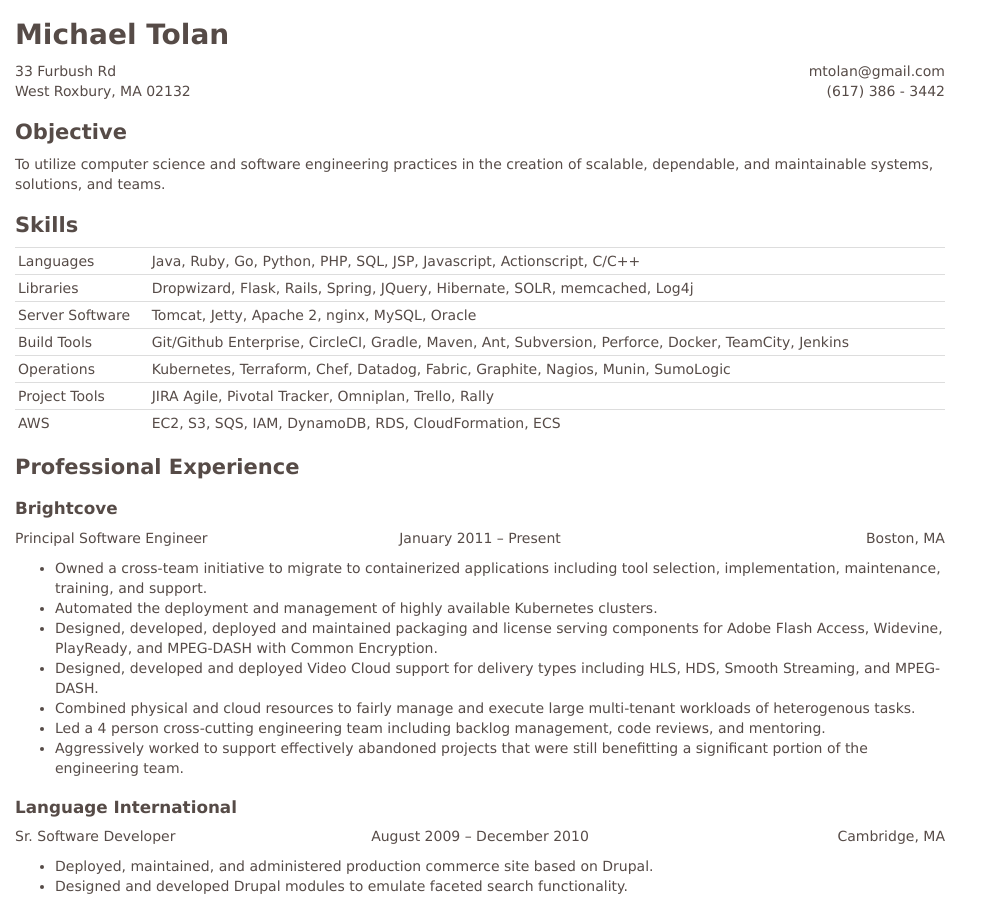
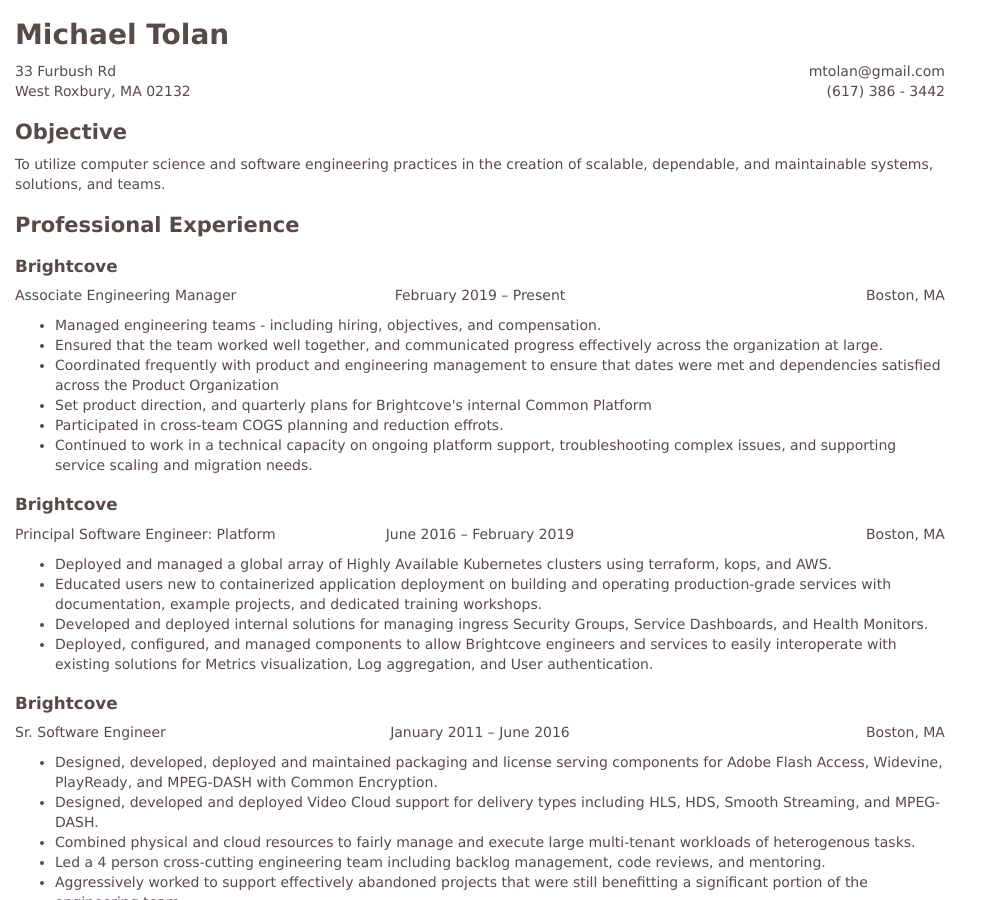
Before and after one commit to mtolan/mtolan.github.io, a Jekyll site: the page built from resume/index.html, in a window 1280 px wide and 900 px high. Shown: the whole window, without its empty margins (0-993 px from the left). Built offline with Jekyll 4.4.1, drawn with Linux system fonts in a browser that asks for light colours; some of the changed text lies outside the part shown.

Commit message:
Add management role; break out Platform role

```diff
--- a/resume/index.html
+++ b/resume/index.html
@@ -18,30 +18,55 @@
 ## Objective
 To utilize computer science and software engineering practices in the creation of scalable, dependable, and maintainable systems, solutions, and teams.
 
-## Skills
-
-|Languages|Java, Ruby, Go, Python, PHP, SQL, JSP, Javascript, Actionscript, C/C++|
-|Libraries|Dropwizard, Flask, Rails, Spring, JQuery, Hibernate, SOLR, memcached, Log4j|
-|Server Software|Tomcat, Jetty, Apache 2, nginx, MySQL, Oracle|
-|Build Tools|Git/Github Enterprise, CircleCI, Gradle, Maven, Ant, Subversion, Perforce, Docker, TeamCity, Jenkins|
-|Operations|Kubernetes, Terraform, Chef, Datadog, Fabric, Graphite, Nagios, Munin, SumoLogic|
-|Project Tools|JIRA Agile, Pivotal Tracker, Omniplan, Trello, Rally|
-|AWS|EC2, S3, SQS, IAM, DynamoDB, RDS, CloudFormation, ECS|
-{: .table}
-
 ## Professional Experience
 
 <section class="position">
 <h3>Brightcove</h3>
 <div class="row">
-	<p class="col-xs-4 title">Principal Software Engineer</p>
-	<p class="col-xs-4 dates">January 2011 – Present</p>
+	<p class="col-xs-4 title">Associate Engineering Manager</p>
+	<p class="col-xs-4 dates">February 2019 – Present</p>
 	<p class="col-xs-4 location">Boston, MA</p>
 </div>
 
 <ul>
-<li>Owned a cross-team initiative to migrate to containerized applications including tool selection, implementation, maintenance, training, and support.</li>
-<li>Automated the deployment and management of highly available Kubernetes clusters.</li>
+
+<li>Managed engineering teams - including hiring, objectives, and compensation.</li>
+<li>Ensured that the team worked well together, and communicated progress effectively across the organization at large.</li>
+<li>Coordinated frequently with product and engineering management to ensure that dates were met and dependencies satisfied across the Product Organization</li>
+<li>Set product direction, and quarterly plans for Brightcove's internal Common Platform</li>
+<li>Participated in cross-team COGS planning and reduction effrots.</li>
+<li>Continued to work in a technical capacity on ongoing platform support, troubleshooting complex issues, and supporting service scaling and migration needs.</li>
+
+</ul>
+</section>
+
+<section class="position">
+<h3>Brightcove</h3>
+<div class="row">
+	<p class="col-xs-4 title">Principal Software Engineer: Platform</p>
+	<p class="col-xs-4 dates">June 2016 – February 2019</p>
+	<p class="col-xs-4 location">Boston, MA</p>
+</div>
+
+<ul>
+
+<li>Deployed and managed a global array of Highly Available Kubernetes clusters using terraform, kops, and AWS.</li>
+<li>Educated users new to containerized application deployment on building and operating production-grade services with documentation, example projects, and dedicated training workshops.</li>
+<li>Developed and deployed internal solutions for managing ingress Security Groups, Service Dashboards, and Health Monitors.</li>
+<li>Deployed, configured, and managed components to allow Brightcove engineers and services to easily interoperate with existing solutions for Metrics visualization, Log aggregation, and User authentication.</li>
+
+</ul>
+</section>
+
+<section class="position">
+<h3>Brightcove</h3>
+<div class="row">
+	<p class="col-xs-4 title">Sr. Software Engineer</p>
+	<p class="col-xs-4 dates">January 2011 – June 2016</p>
+	<p class="col-xs-4 location">Boston, MA</p>
+</div>
+
+<ul>
 <li>Designed, developed, deployed and maintained packaging and license serving components for Adobe Flash Access, Widevine, PlayReady, and MPEG-DASH with Common Encryption.</li>
 <li>Designed, developed and deployed Video Cloud support for delivery types including HLS, HDS, Smooth Streaming, and MPEG-DASH.</li>
 <li>Combined physical and cloud resources to fairly manage and execute large multi-tenant workloads of heterogenous tasks.</li>
```
Also changed, not shown: other parts of resume/index.html (+11 -0 lines).
